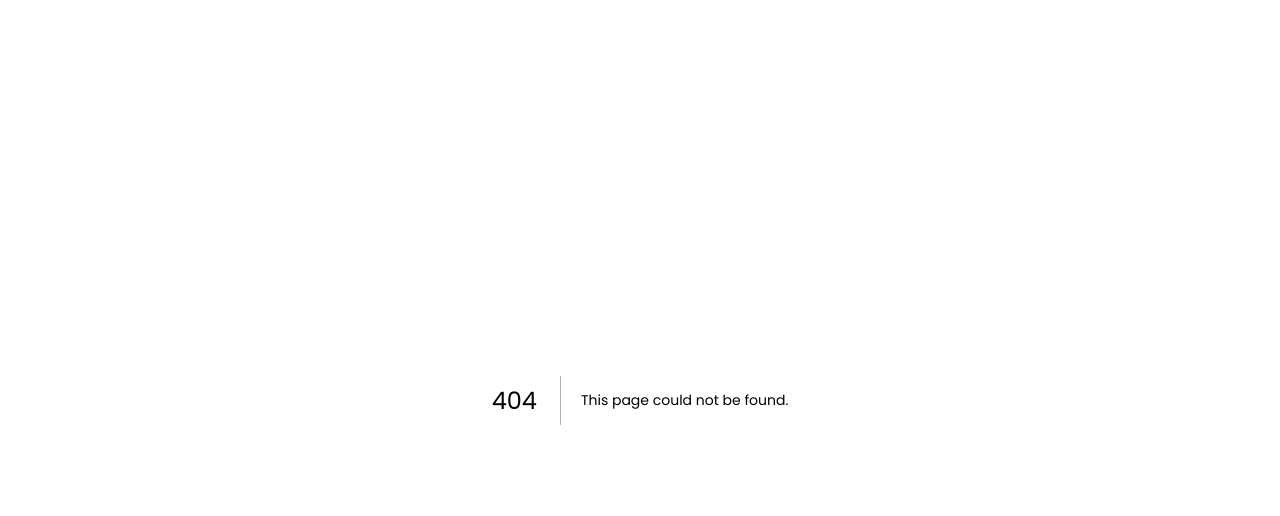
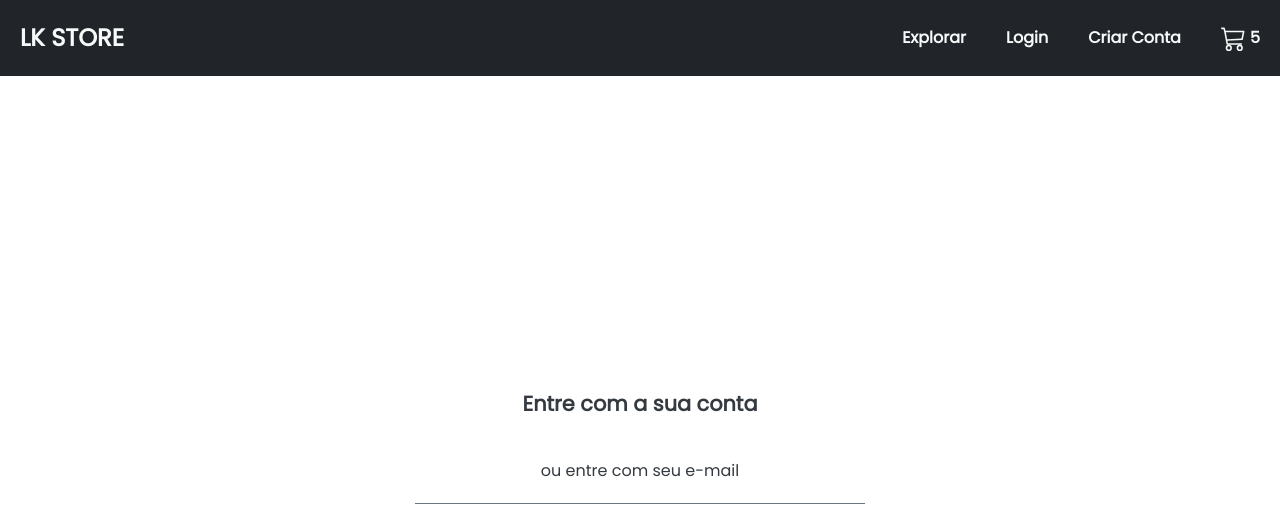
Before and after one commit to LucasKaiquee/E-commerce, a Next.js app: page /login in a window 1280 px wide. Before the commit this address had no page. Shown: the top 516 px of the page. Built offline with nearby package versions, Linux system fonts and the light colour scheme.

Commit message:
feat: add initial Login Page and Login Route

```diff
--- /dev/null
+++ b/src/app/login/login.styles.ts
@@ -0,0 +1,44 @@
+import styled from 'styled-components'
+import Colors from '@/theme/theme.colors'
+
+export const LoginContainer = styled.div`
+  height: 100%;
+  display: flex;
+  align-items: center;
+  justify-content: center;
+`
+
+export const LoginHeadline = styled.p`
+  font-weight: 600;
+  font-size: 1.3rem;
+  margin-bottom: 20px;
+  color: ${Colors.text.dark};
+`
+
+export const LoginContent = styled.div`
+  display: flex;
+  flex-direction: column;
+  align-items: center;
+  width: 450px;
+`
+
+export const LoginSubtitle = styled.p`
+  color: ${Colors.text.dark};
+  padding-bottom: 20px;
+  border-bottom: 1px solid #6c757d;
+  width: 100%;
+  margin-top: 20px;
+  text-align: center;
+  font-weight: 500;
+  margin-bottom: 20px;
+`
+
+export const LoginInputContainer = styled.div`
+  width: 100%;
+  margin-bottom: 20px;
+
+  p:nth-child(1) {
+    font-weight: 600;
+    margin-bottom: 5px;
+  }
+`
--- /dev/null
+++ b/src/app/login/page.tsx
@@ -0,0 +1,28 @@
+"use client"
+
+import Header from "@/components/header/header.component"
+import { LoginContainer, LoginContent, LoginHeadline, LoginInputContainer, LoginSubtitle } from "./login.styles"
+
+export default function LoginPage() {
+
+    return (
+        <>
+            <Header />
+            <LoginContainer>
+                <LoginContent>
+                    <LoginHeadline>Entre com a sua conta</LoginHeadline>
+                    {/* {button} */}
+                    <LoginSubtitle>ou entre com  seu e-mail</LoginSubtitle>
+                    <LoginInputContainer>
+                        {/* Email Input */}
+                    </LoginInputContainer>
+                    <LoginInputContainer>
+                        {/* password */}
+                    </LoginInputContainer>
+                    {/* Button */}
+                </LoginContent>
+            </LoginContainer>
+        </>
+
+    )
+}
--- a/src/components/header/header.component.tsx
+++ b/src/components/header/header.component.tsx
@@ -1,16 +1,29 @@
 "use client"
 
+//Utils
+
+import { useRouter } from "next/navigation"
+
+//Icons
 import { BsCart3 } from "react-icons/bs"
 
+//Style
 import { HeaderContainer, HeaderTitle, HeaderItem, HeaderItems } from "./header.styles"
 
 export default function Header() {
+
+    const router = useRouter()
+
+    const handleLoginClick = () => {
+        router.push("./login")
+    }
+
     return (
         <HeaderContainer>
             <HeaderTitle>LK STORE</HeaderTitle>
             <HeaderItems>
                 <HeaderItem>Explorar</HeaderItem>
-                <HeaderItem>Login</HeaderItem>
+                <HeaderItem onClick={handleLoginClick}>Login</HeaderItem>
                 <HeaderItem>Criar Conta</HeaderItem>
                 <HeaderItem>
                     <BsCart3 size={25} />
--- a/src/components/header/header.styles.ts
+++ b/src/components/header/header.styles.ts
@@ -32,4 +32,10 @@ export const HeaderItem = styled.div`
     &:nth-child(3) {
         margin-right: 40px;
     }
+
+    &:hover {
+        cursor: pointer;
+        transition: 0.3s;
+        scale: 1.05;
+    }
 `
```
